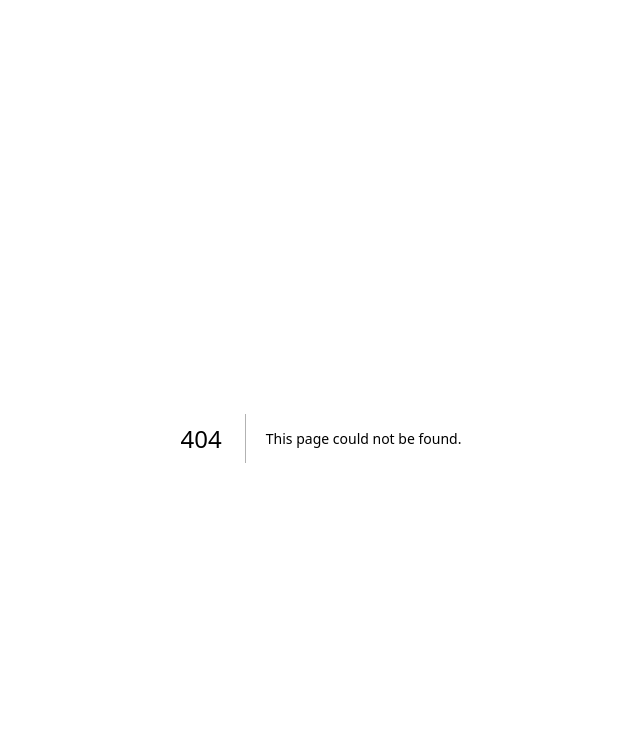
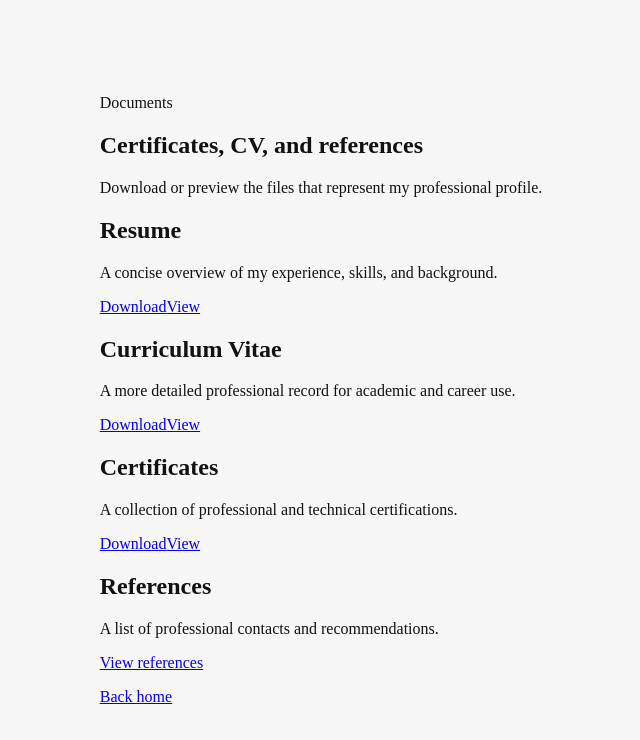
Before and after one commit to etor01/dev-tornam, a Next.js app: page /documents in a window 1280 px wide. Before the commit this address had no page. Shown: the top 740 px of the page, without its empty margins (319-959 px from the left). Built offline with nearby package versions, Linux system fonts and the light colour scheme.

Commit message:
feat: created documents page

```diff
--- /dev/null
+++ b/src/app/documents/page.tsx
@@ -0,0 +1,81 @@
+import Link from "next/link";
+
+const documents = [
+  {
+    title: "Resume",
+    description: "A concise overview of my experience, skills, and background.",
+    downloadHref: "/resume.pdf",
+    viewHref: "/resume.pdf",
+  },
+  {
+    title: "Curriculum Vitae",
+    description:
+      "A more detailed professional record for academic and career use.",
+    downloadHref: "/cv.pdf",
+    viewHref: "/cv.pdf",
+  },
+  {
+    title: "Certificates",
+    description: "A collection of professional and technical certifications.",
+    downloadHref: "/certificates.pdf",
+    viewHref: "/certificates.pdf",
+  },
+  {
+    title: "References",
+    description: "A list of professional contacts and recommendations.",
+    downloadHref: "#",
+    viewHref: "#",
+  },
+];
+
+export default function DocumentsPage() {
+  return (
+    <main className="contentPage">
+      <section className="pageShell">
+        <header className="pageHeader">
+          <div>
+            <p className="eyebrow">Documents</p>
+            <h1>Certificates, CV, and references</h1>
+            <p>
+              Download or preview the files that represent my professional
+              profile.
+            </p>
+          </div>
+        </header>
+
+        <div className="documentList">
+          {documents.map((document) => (
+            <article key={document.title} className="documentItem">
+              <h2>{document.title}</h2>
+              <p>{document.description}</p>
+              {document.title !== "References" ? (
+                <div className="documentActions">
+                  <a href={document.downloadHref} download>
+                    Download
+                  </a>
+                  <a
+                    href={document.viewHref}
+                    target="_blank"
+                    rel="noopener noreferrer"
+                  >
+                    View
+                  </a>
+                </div>
+              ) : (
+                <div className="documentActions">
+                  <a href="#">View references</a>
+                </div>
+              )}
+            </article>
+          ))}
+        </div>
+
+        <p style={{ marginTop: "1rem" }}>
+          <Link href="/" className="backLink">
+            Back home
+          </Link>
+        </p>
+      </section>
+    </main>
+  );
+}
```
